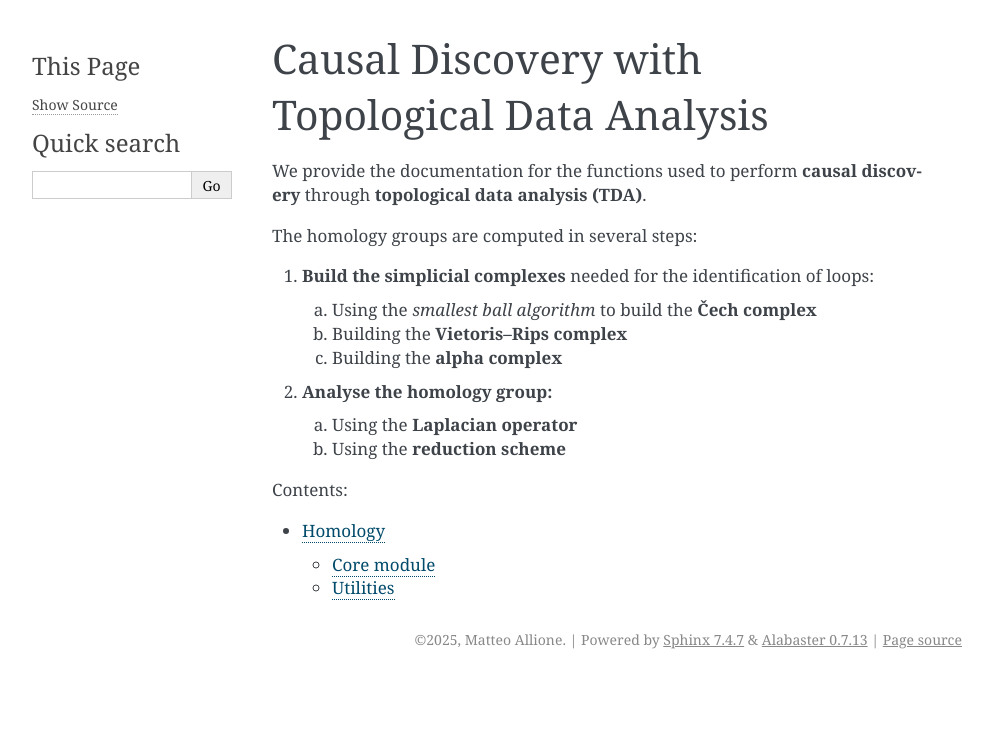
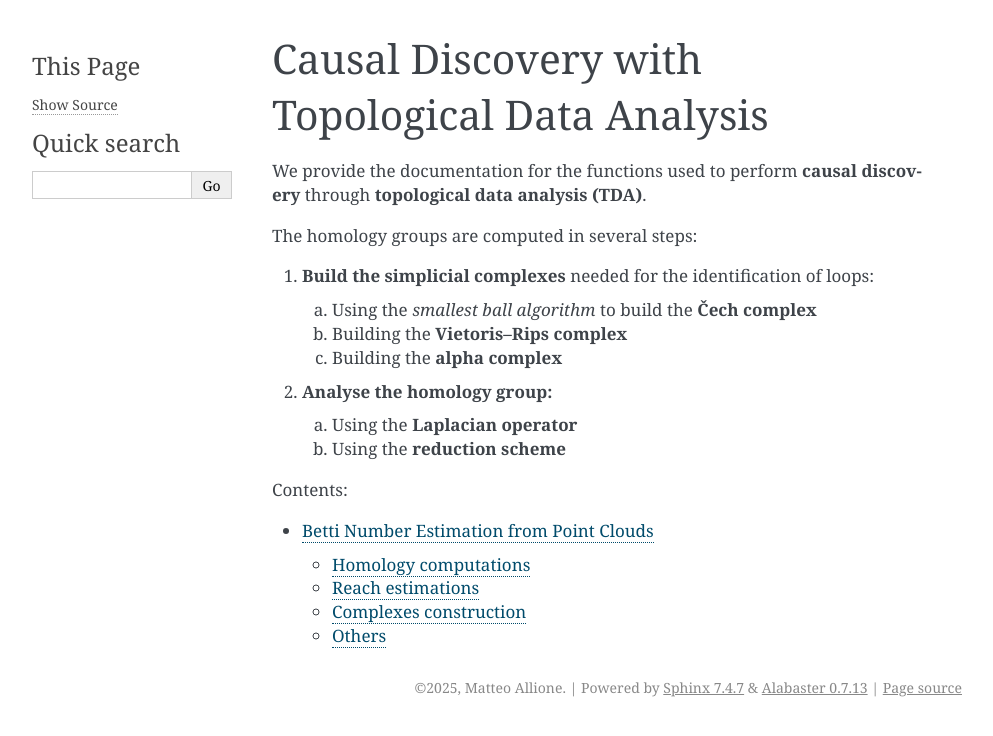
Before and after one commit to Wraithmat/Causal_homology, a Sphinx documentation site: the page built from docs/index.rst, in a window 1280 px wide. Shown: the top 736 px of the page, without its empty margins (148-1141 px from the left). Built offline with Sphinx 7.4.7, drawn with Linux system fonts in a browser that asks for light colours; part of the change alters nothing that is shown.

Commit message:
Polishing documentation with sections and correct functions

```diff
--- a/docs/modules.rst
+++ b/docs/modules.rst
@@ -1,16 +1,31 @@
-Homology
-==========
+Betti Number Estimation from Point Clouds
+=================================================
 
-Core module
------------
+Homology computations
+----------------------
+We provide functions to compute the homology of simplicial complexes using the Laplacian or reduction methods.
 
-.. automodule:: pyclassify
-   :members:
-   :undoc-members:
+.. autofunction:: pyclassify.utils.homology_from_laplacian
+.. autofunction:: pyclassify.utils.homology_from_reduction
 
-Utilities
+Reach estimations
+------------------
+We provide functions to estimate the reach of a point cloud.
+
+.. autofunction:: pyclassify.utils.reach_estimation
+.. autofunction:: pyclassify.utils.radius_selection
+.. autofunction:: pyclassify.utils.max_principal_curvature
+
+Complexes construction
+-------------------------------
+We support the construction of simplicial complexes from point clouds, including Vietoris-Rips, Cech complexes and alpha complexes.
+
+.. autofunction:: pyclassify.utils.Vietoris_Rips_complex
+.. autofunction:: pyclassify.utils.Cech_complex
+.. autofunction:: pyclassify.utils.collapsed_Cech_complex
+.. autofunction:: pyclassify.utils.collapsed_Cech_complex_with_sets
+.. autofunction:: pyclassify.utils.alpha_complex
+
+Others
 ---------
-
-.. automodule:: pyclassify.utils
-   :members:
-   :undoc-members:
+.. autofunction:: pyclassify.utils.bayesian_multinomial_mode
```
